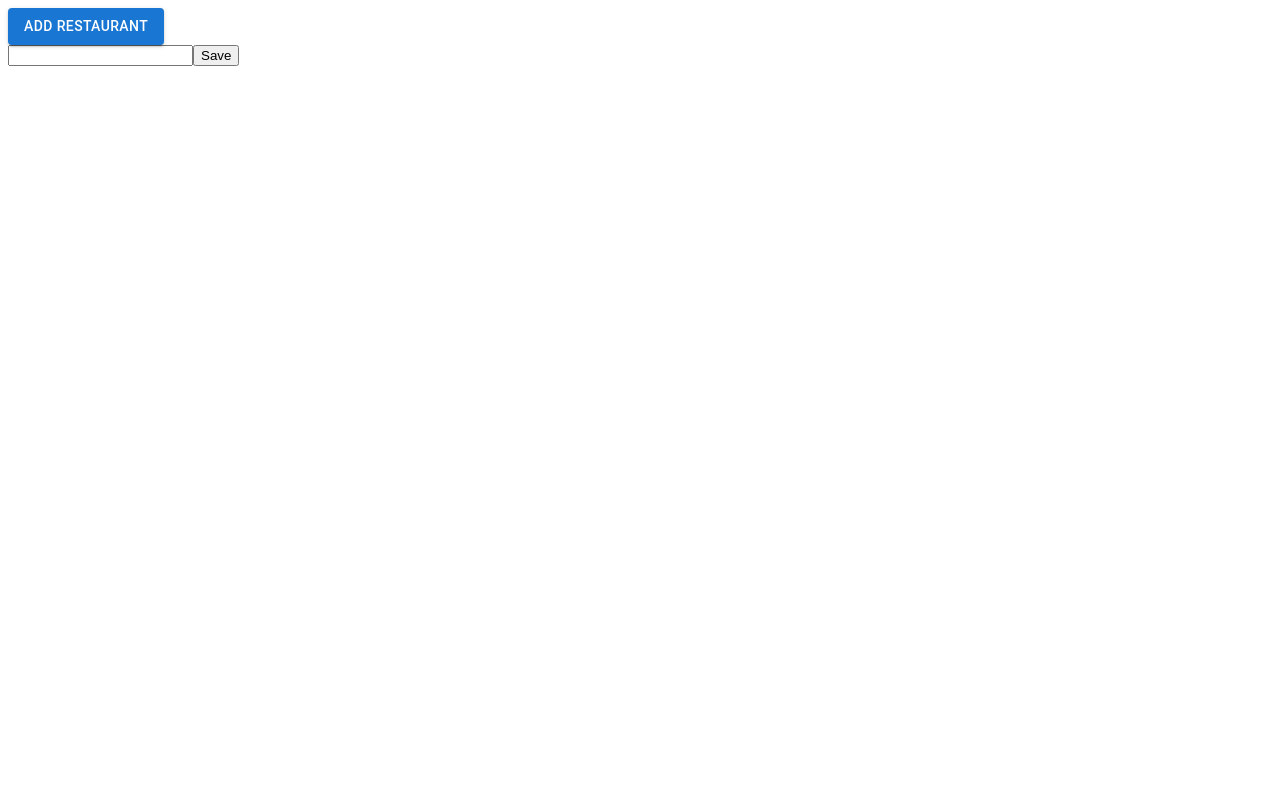
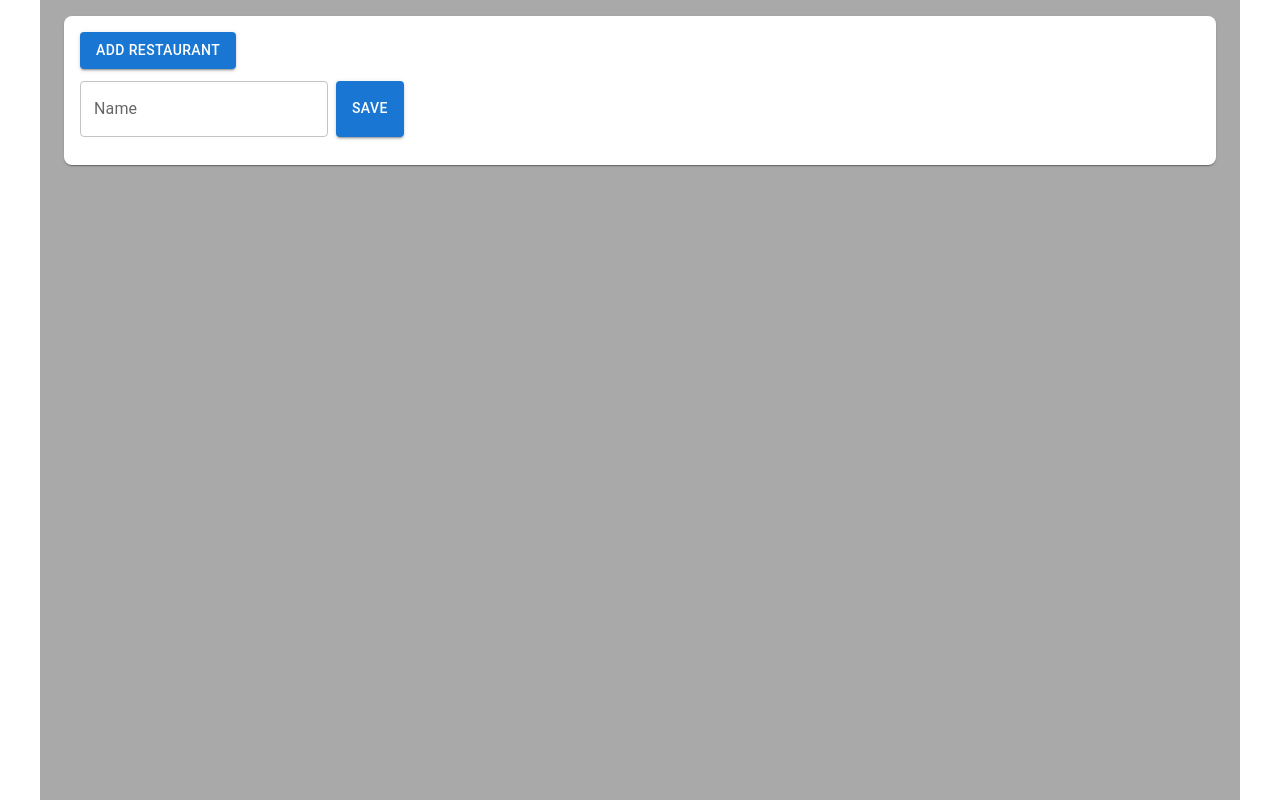
Before and after one commit to gBoole01/react-ts-tdd-restaurant-rating-app, a React (Vite) app: page / in a window 1280 px wide. Both pictures are taken after a click on the button "ADD RESTAURANT". Built offline with nearby package versions, Linux system fonts and the light colour scheme.

Commit message:
feat: add some Material UI Components

```diff
--- a/src/App.tsx
+++ b/src/App.tsx
@@ -1,5 +1,30 @@
+import { Box, Container } from '@mui/material'
 import RestaurantListPage from './components/RestaurantListPage'
 
 export default function App() {
-  return <RestaurantListPage />
+  return (
+    <Container
+      sx={{
+        bgcolor: 'darkgray',
+        height: '100%',
+        p: '1rem',
+      }}
+    >
+      <Box
+        sx={{
+          bgcolor: 'white',
+          boxShadow: 1,
+          borderRadius: 2,
+          p: 2,
+          minWidth: 300,
+          display: 'flex',
+          flexDirection: 'column',
+          alignItems: 'flex-start',
+          gap: '.75rem',
+        }}
+      >
+        <RestaurantListPage />
+      </Box>
+    </Container>
+  )
 }
--- a/src/components/NewRestaurantForm.tsx
+++ b/src/components/NewRestaurantForm.tsx
@@ -1,3 +1,4 @@
+import { Box, Button, TextField } from '@mui/material'
 import { useState } from 'react'
 
 type NewRestaurantFormProps = {
@@ -7,15 +8,26 @@ type NewRestaurantFormProps = {
 export default function NewRestaurantForm({ onSave }: NewRestaurantFormProps) {
   const [name, setName] = useState('')
 
+  const inputProps = {
+    'data-testid': 'newRetaurantName',
+  }
+
   return (
-    <div>
-      <input
-        type="text"
-        data-testid="newRetaurantName"
+    <Box
+      sx={{
+        display: 'flex',
+        gap: '.5rem',
+      }}
+    >
+      <TextField
+        variant="outlined"
+        label="Name"
+        inputProps={inputProps}
         value={name}
         onChange={(e) => setName(e.target.value)}
       />
-      <button
+      <Button
+        variant="contained"
         onClick={() => {
           onSave({ name })
           setName('')
@@ -24,7 +36,7 @@ export default function NewRestaurantForm({ onSave }: NewRestaurantFormProps) {
         data-testid="saveNewRestaurantButton"
       >
         Save
-      </button>
-    </div>
+      </Button>
+    </Box>
   )
 }
--- a/src/components/RestaurantList.tsx
+++ b/src/components/RestaurantList.tsx
@@ -1,3 +1,4 @@
+import { Box, Divider, List, ListItem, ListItemText } from '@mui/material'
 import { Restaurant } from './RestaurantListPage'
 
 type RestaurantListProps = {
@@ -6,10 +7,19 @@ type RestaurantListProps = {
 
 export default function RestaurantList({ restaurants }: RestaurantListProps) {
   return (
-    <ul>
-      {restaurants.map((restaurant) => (
-        <li key={restaurant.name}>{restaurant.name}</li>
-      ))}
-    </ul>
+    <Box sx={{ width: '100%', bgcolor: 'lightgray' }}>
+      {restaurants.length > 0 && (
+        <List>
+          {restaurants.map((restaurant, index) => (
+            <>
+              {index > 0 && index < restaurants.length && <Divider />}
+              <ListItem key={restaurant.name}>
+                <ListItemText primary={restaurant.name} />
+              </ListItem>
+            </>
+          ))}
+        </List>
+      )}
+    </Box>
   )
 }
--- a/src/index.css
+++ b/src/index.css
@@ -0,0 +1,13 @@
+*,
+*::before,
+*::after {
+  box-sizing: border-box;
+}
+
+body {
+  margin: 0;
+}
+
+#root {
+  height: 100vh;
+}
```
Also changed, not shown: .eslintrc.json.
